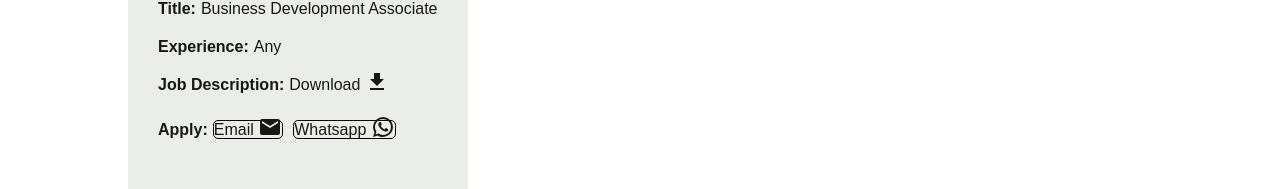
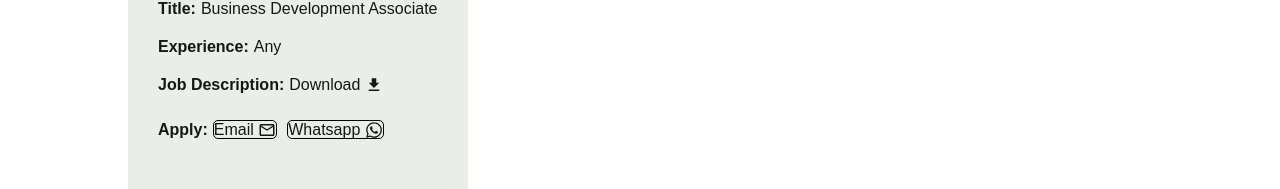
Before and after one commit to Pranav1996910/alampu, a Next.js app: page /careers in a window 1280 px wide. Shown: the part 204-393 px from the top of the page. Built offline with nearby package versions, Linux system fonts and the light colour scheme.

Commit message:
use react icons

```diff
--- a/package.json
+++ b/package.json
@@ -9,10 +9,6 @@
     "lint": "next lint"
   },
   "dependencies": {
-    "@emotion/react": "^11.14.0",
-    "@emotion/styled": "^11.14.0",
-    "@mui/icons-material": "^6.4.8",
-    "@mui/material": "^6.4.8",
     "next": "15.2.2",
     "react": "^19.0.0",
     "react-dom": "^19.0.0",
--- a/src/app/careers/page.js
+++ b/src/app/careers/page.js
@@ -1,8 +1,8 @@
 import styles from "./page.module.css";
 import Link from "next/link";
-import EmailIcon from '@mui/icons-material/Email';
-import FileDownloadIcon from '@mui/icons-material/FileDownload';
-import WhatsAppIcon from '@mui/icons-material/WhatsApp';
+import { FaWhatsapp } from "react-icons/fa";
+import { MdOutlineEmail } from "react-icons/md";
+import { MdDownload } from "react-icons/md";
 
 export default function Page() {
   return (
@@ -29,21 +29,34 @@ export default function Page() {
         <div className={styles.jobTitle}>
           <p className={styles.positionHeaders}>Job Description:</p>
           <p>
-            <Link className={styles.positionDescription} href="/resume.pdf" rel="noopener noreferrer" target="_blank">
-              Download <FileDownloadIcon className={styles.icons}/>
+            <Link
+              className={styles.positionDescription}
+              href="/resume.pdf"
+              rel="noopener noreferrer"
+              target="_blank"
+            >
+              Download <MdDownload className={styles.icons} />
             </Link>
           </p>
         </div>
         <div className={styles.jobTitle}>
           <p className={styles.positionHeaders}>Apply:</p>
           <div>
-            <a className={styles.applyLink} href="mailto:alampustore@gmail.com">
-              Email <EmailIcon className={styles.icons}/>
+            <a
+              className={styles.applyLink}
+              rel="noopener noreferrer"
+              href="mailto:alampustore@gmail.com"
+            >
+              Email <MdOutlineEmail className={styles.icons} />
             </a>
           </div>
           <div>
-            <a className={styles.applyLink} href="https://wa.me/7019747023">
-              Whatsapp <WhatsAppIcon className={styles.icons}/>
+            <a
+              className={styles.applyLink}
+              rel="noopener noreferrer"
+              href="https://wa.me/7019747023"
+            >
+              Whatsapp <FaWhatsapp className={styles.icons} />
             </a>
           </div>
         </div>
--- a/src/app/careers/page.module.css
+++ b/src/app/careers/page.module.css
@@ -47,9 +47,9 @@
   border-radius: 5px;
   padding: 5 10 5 10;
   margin-right: 10px;
-  vertical-align: super;
+  vertical-align: baseline;
 }
 .icons{
   vertical-align: bottom;
-
+  font-size: 18px;
 }
```
Also changed, not shown: 1 other file (tests, documents, lock files or other folders).
